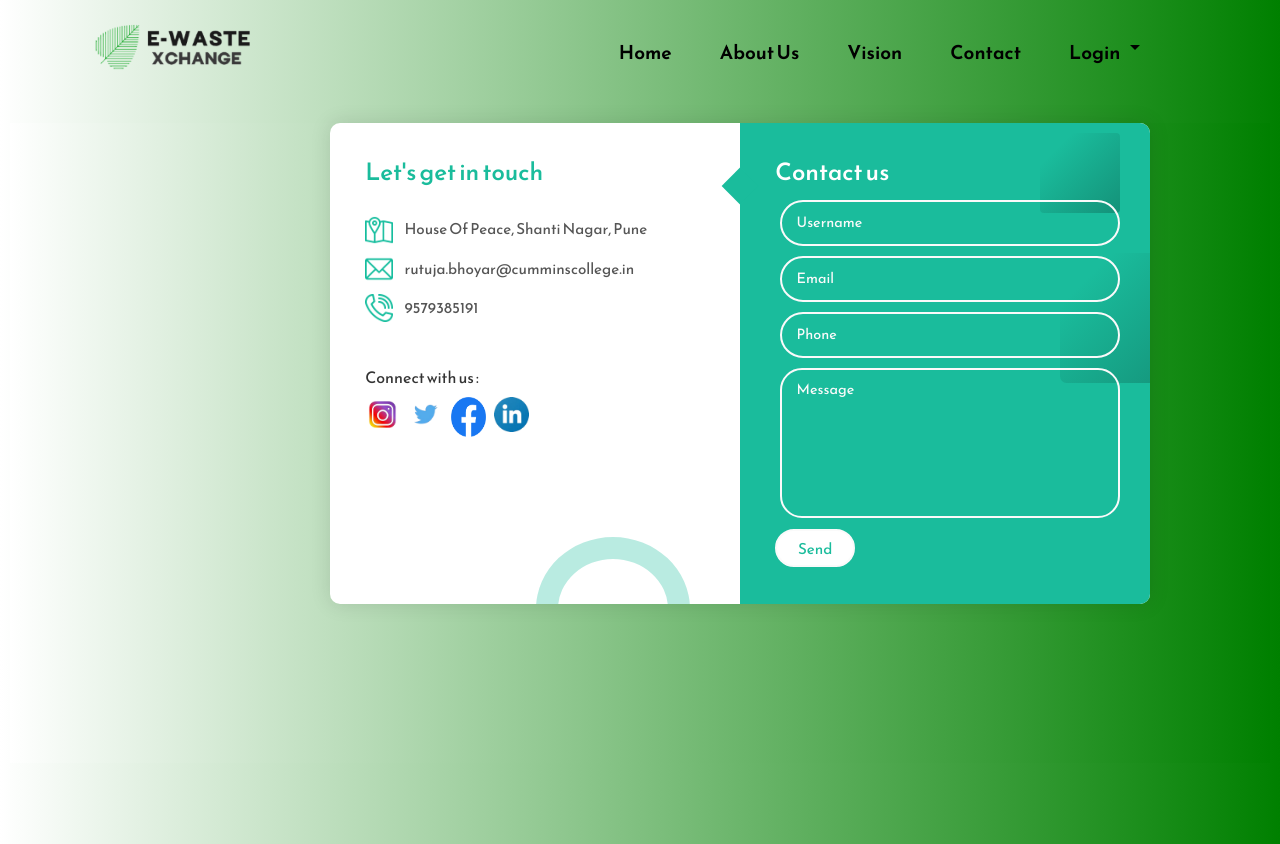
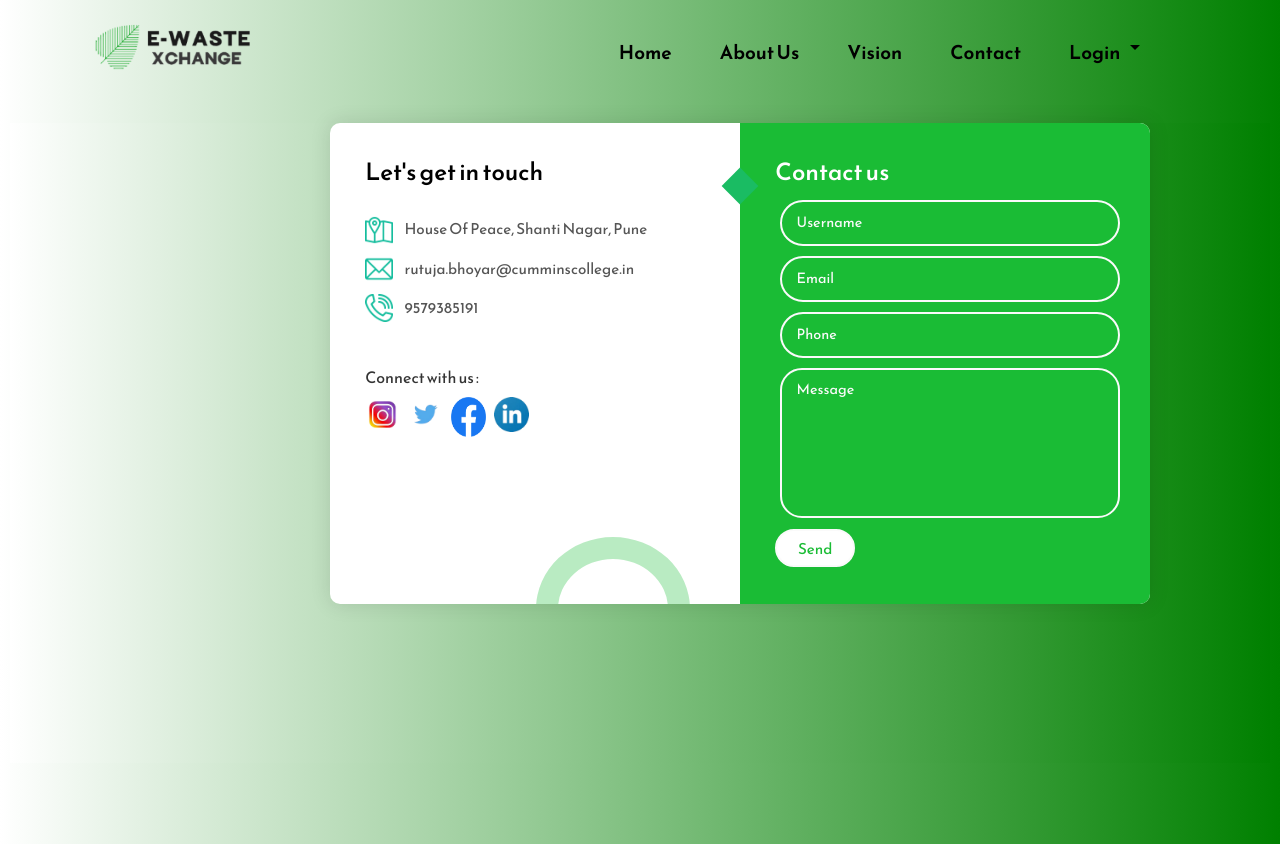
Before and after one commit to YashshriJadhav2002/EcoWasteXchange, a React (Create React App) app in the folder Frontend/ecowastexchange/: page /contact in a window 1280 px wide. Shown: the top 844 px of the page. Built offline with nearby package versions, Linux system fonts and the light colour scheme.

Commit message:
changing contact color

```diff
--- a/Frontend/ecowastexchange/package.json
+++ b/Frontend/ecowastexchange/package.json
@@ -10,10 +10,12 @@
     "@testing-library/jest-dom": "^5.17.0",
     "@testing-library/react": "^13.4.0",
     "@testing-library/user-event": "^13.5.0",
+    "bootstrap": "^5.3.2",
     "dotenv": "^16.3.1",
     "font-awesome": "^4.7.0",
     "react": "^18.2.0",
     "react-dom": "^18.2.0",
+    "react-icons": "^4.11.0",
     "react-router-dom": "^6.16.0",
     "react-scripts": "^5.0.1",
     "social-icons": "^1.0.1",
--- a/Frontend/ecowastexchange/src/Components/landing_page/Contact.js
+++ b/Frontend/ecowastexchange/src/Components/landing_page/Contact.js
@@ -57,9 +57,6 @@ const Contact = () => {
         </div>
 
         <div class="contact-form">
-          <span class="circle one"></span>
-          <span class="circle two"></span>
-
           <form action="index.html" autocomplete="off">
             <h3 class="title">Contact us</h3>
             <div class="inputvalues-container">
--- a/Frontend/ecowastexchange/src/Styles/Contact.css
+++ b/Frontend/ecowastexchange/src/Styles/Contact.css
@@ -32,28 +32,8 @@ textarea {
 
 .contact-form {
 
-  background-color: #1abc9c;
+  background-color: #1abc35;
   position: relative;
-}
-
-.circle {
-  border-radius: 5%;
-  background: linear-gradient(135deg, transparent 20%, #149279);
-  position: absolute;
-}
-
-.circle.one {
-  width: 130px;
-  height: 130px;
-  top: 130px;
-  right: -40px;
-}
-
-.circle.two {
-  width: 80px;
-  height: 80px;
-  top: 10px;
-  right: 30px;
 }
 
 .contact-form:before {
@@ -61,7 +41,7 @@ textarea {
   position: absolute;
   width: 26px;
   height: 26px;
-  background-color: #1abc9c;
+  background-color: #1abc63;
   transform: rotate(45deg);
   top: 50px;
   left: -13px;
@@ -133,7 +113,7 @@ textarea.contact-input {
   background-color: #fff;
   border: 2px solid #fafafa;
   font-size: 0.95rem;
-  color: #1abc9c;
+  color: #1abc35;
   line-height: 1;
   border-radius: 25px;
   outline: none;
@@ -167,7 +147,7 @@ textarea.contact-input {
   opacity: 0;
   transition: 0.3s;
   height: 5px;
-  background-color: #1abc9c;
+  background-color: #1abc35;
   top: 50%;
   transform: translateY(-50%);
 }
@@ -199,7 +179,7 @@ textarea.contact-input {
 }
 
 .contact-info .title {
-  color: #1abc9c;
+  color: black;
 }
 
 .text {
@@ -256,34 +236,11 @@ textarea.contact-input {
   position: absolute;
   width: 110px;
   height: 100px;
-  border: 22px solid #1abc9c;
+  border: 22px solid #1abc35;
   border-radius: 50%;
   bottom: -77px;
   right: 50px;
   opacity: 0.3;
-}
-
-.big-circle {
-  position: absolute;
-  width: 500px;
-  height: 500px;
-  margin-top: 20vh;
-  border-radius: 50%;
-  background: linear-gradient(to bottom, #1cd4af, #159b80);
-
-  right: 50%;
-  transform: translate(-40%, 38%);
-}
-
-.big-circle:after {
-  content: "";
-  position: absolute;
-  width: 360px;
-  height: 360px;
-  background-color: #fafafa;
-  border-radius: 50%;
-  top: calc(50% - 180px);
-  left: calc(50% - 180px);
 }
 
 .square {
@@ -316,12 +273,6 @@ textarea.contact-input {
   .square {
     transform: translate(140%, 43%);
     height: 350px;
-  }
-
-  .big-circle {
-    bottom: 75%;
-    transform: scale(0.9) translate(-40%, 30%);
-    right: 50%;
   }
 
   .text {
```
Also changed, not shown: 1 other file (tests, documents, lock files or other folders).
